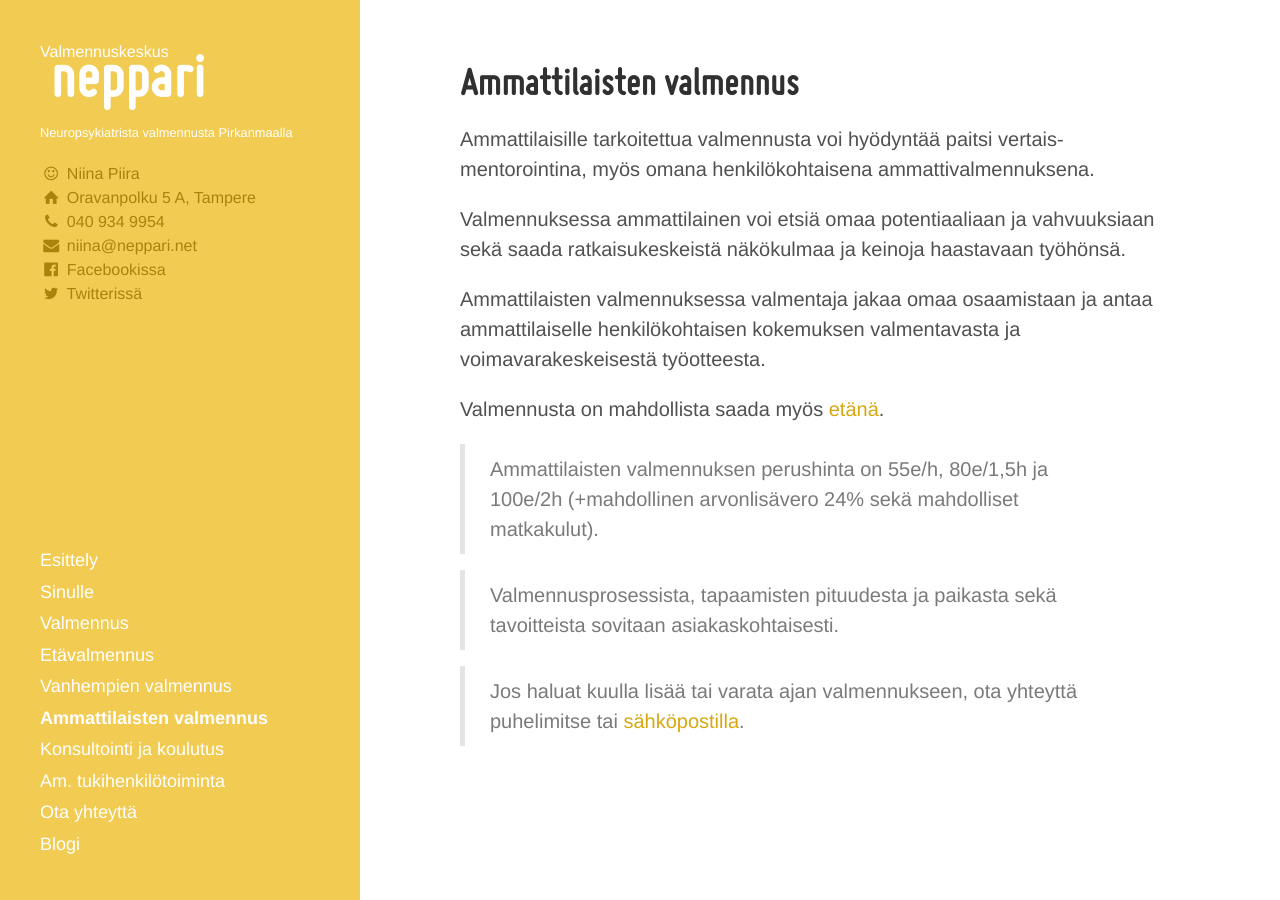
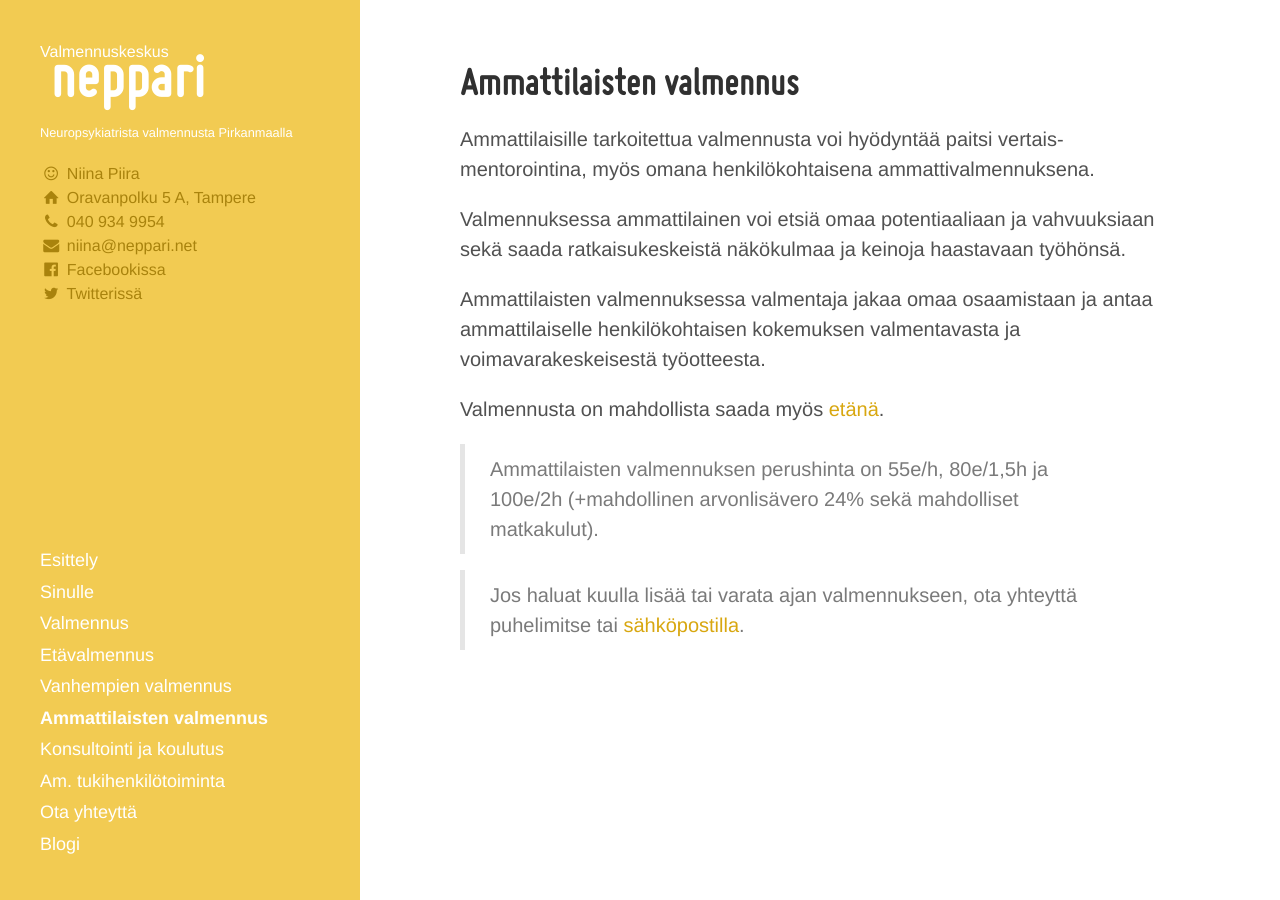
Before and after one commit to niinapiira/neppari.net, a Jekyll site: the page built from ammattilaisten-valmennus.md, in a window 1280 px wide. Built offline with Jekyll 4.4.1, drawn with Linux system fonts in a browser that asks for light colours.

Commit message:
Updated ammattilaisten-valmennus.md

```diff
--- a/ammattilaisten-valmennus.md
+++ b/ammattilaisten-valmennus.md
@@ -16,6 +16,4 @@ Valmennusta on mahdollista saada myös [etänä](/etavalmennus).
 
 > Ammattilaisten valmennuksen perushinta on 55e/h, 80e/1,5h ja 100e/2h (+mahdollinen arvonlisävero 24% sekä mahdolliset matkakulut).
 
-> Valmennusprosessista, tapaamisten pituudesta ja paikasta sekä tavoitteista sovitaan asiakaskohtaisesti.
-
 > Jos haluat kuulla lisää tai varata ajan valmennukseen, ota yhteyttä puhelimitse tai [sähköpostilla](/ota-yhteytta).
```
